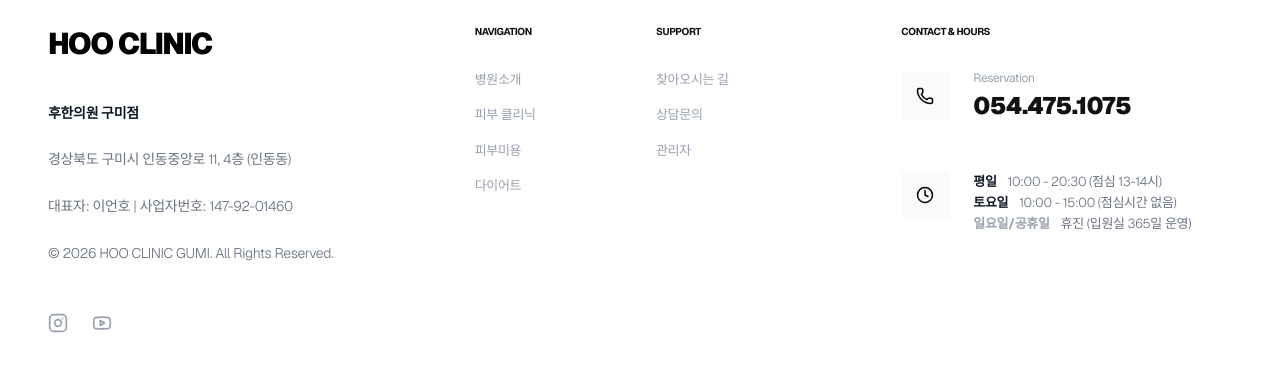
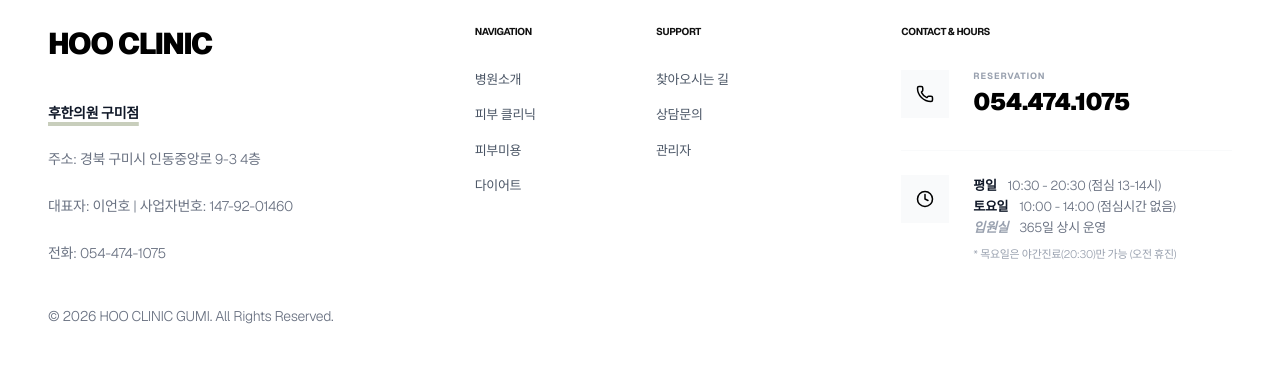
Before and after one commit to omdluj-hub/homepage, a Next.js app: page / in a window 1280 px wide. Shown: the part 4116-4489 px from the top of the page. Built offline with nearby package versions, Linux system fonts and the light colour scheme; no server answers.

Commit message:
fix: restore correct hospital info and enhance title contrast

```diff
--- a/app/clinic/[...slug]/page.tsx
+++ b/app/clinic/[...slug]/page.tsx
@@ -354,14 +354,15 @@ export default function ClinicDetailPage({ params }: { params: Promise<{ slug: s
 
       {/* Clinic Header */}
       <section className="bg-black py-40 text-white relative overflow-hidden">
+        <div className="absolute inset-0 bg-gradient-to-b from-black/20 to-black/60 z-0"></div>
         <div className="max-w-[1440px] mx-auto px-6 text-center relative z-10 animate-in fade-in slide-in-from-bottom-8 duration-1000">
-          <span className="inline-block text-[10px] font-bold tracking-[0.4em] uppercase text-gray-500 mb-8">
+          <span className="inline-block text-[10px] font-bold tracking-[0.4em] uppercase text-gray-400 mb-8">
             Treatment Program
           </span>
-          <h1 className="text-5xl md:text-7xl font-black mb-8 tracking-tighter text-white">
+          <h1 className="text-5xl md:text-7xl font-black mb-8 tracking-tighter text-white drop-shadow-[0_2px_10px_rgba(0,0,0,0.5)]">
             {data.title}
           </h1>
-          <p className="text-xl md:text-2xl max-w-2xl mx-auto font-light leading-relaxed text-gray-400 break-keep">
+          <p className="text-xl md:text-2xl max-w-2xl mx-auto font-light leading-relaxed text-gray-300 break-keep drop-shadow-md">
             {data.subtitle}
           </p>
         </div>
--- a/components/Footer.tsx
+++ b/components/Footer.tsx
@@ -1,7 +1,7 @@
 "use client";
 
 import Link from "next/link";
-import { Instagram, Youtube, Phone, MapPin, Clock } from "lucide-react";
+import { Instagram, Youtube, Phone, Clock, MapPin } from "lucide-react";
 
 const Footer = () => {
   return (
@@ -14,13 +14,14 @@ const Footer = () => {
               <span className="text-3xl font-black tracking-tighter text-black">HOO CLINIC</span>
             </Link>
             <div className="space-y-6 text-sm text-gray-500 font-light leading-relaxed">
-              <p className="text-gray-900 font-bold">후한의원 구미점</p>
-              <p>경상북도 구미시 인동중앙로 11, 4층 (인동동)</p>
+              <p className="text-gray-900 font-bold underline decoration-point-green/30 decoration-4 underline-offset-4 inline-block">후한의원 구미점</p>
+              <p>주소: 경북 구미시 인동중앙로 9-3 4층</p>
               <p>대표자: 이언호 | 사업자번호: 147-92-01460</p>
-              <p>© 2026 HOO CLINIC GUMI. All Rights Reserved.</p>
+              <p>전화: 054-474-1075</p>
+              <p className="pt-4">© 2026 HOO CLINIC GUMI. All Rights Reserved.</p>
             </div>
             <div className="flex gap-6 mt-12">
-              <a href="#" className="text-gray-400 hover:text-black transition-colors"><Instagram size={20} /></a>
+              <a href="https://www.instagram.com/hoogumi" target="_blank" rel="noopener noreferrer" className="text-gray-400 hover:text-black transition-colors"><Instagram size={20} /></a>
               <a href="#" className="text-gray-400 hover:text-black transition-colors"><Youtube size={20} /></a>
             </div>
           </div>
@@ -28,8 +29,8 @@ const Footer = () => {
           {/* Quick Links */}
           <div className="lg:col-span-4 grid grid-cols-2 gap-8">
             <div>
-              <h4 className="text-[10px] font-bold tracking-[0.3em] uppercase mb-8">Navigation</h4>
-              <ul className="space-y-4 text-[13px] font-medium text-gray-400">
+              <h4 className="text-[10px] font-bold tracking-[0.3em] uppercase text-gray-400 mb-8">Navigation</h4>
+              <ul className="space-y-4 text-[13px] font-medium text-gray-600">
                 <li><Link href="/about" className="hover:text-black transition-colors">병원소개</Link></li>
                 <li><Link href="/clinic/skin/acne" className="hover:text-black transition-colors">피부 클리닉</Link></li>
                 <li><Link href="/clinic/beauty/lifting" className="hover:text-black transition-colors">피부미용</Link></li>
@@ -37,8 +38,8 @@ const Footer = () => {
               </ul>
             </div>
             <div>
-              <h4 className="text-[10px] font-bold tracking-[0.3em] uppercase mb-8">Support</h4>
-              <ul className="space-y-4 text-[13px] font-medium text-gray-400">
+              <h4 className="text-[10px] font-bold tracking-[0.3em] uppercase text-gray-400 mb-8">Support</h4>
+              <ul className="space-y-4 text-[13px] font-medium text-gray-600">
                 <li><Link href="/contact" className="hover:text-black transition-colors">찾아오시는 길</Link></li>
                 <li><Link href="/contact" className="hover:text-black transition-colors">상담문의</Link></li>
                 <li><Link href="/admin" className="hover:text-black transition-colors">관리자</Link></li>
@@ -48,25 +49,26 @@ const Footer = () => {
 
           {/* Contact Info */}
           <div className="lg:col-span-4">
-            <h4 className="text-[10px] font-bold tracking-[0.3em] uppercase mb-8">Contact & Hours</h4>
+            <h4 className="text-[10px] font-bold tracking-[0.3em] uppercase text-gray-400 mb-8">Contact & Hours</h4>
             <div className="space-y-8">
               <div className="flex items-center gap-6">
                 <div className="w-12 h-12 bg-gray-50 flex items-center justify-center text-black">
                   <Phone size={18} />
                 </div>
                 <div>
-                  <p className="text-xs text-gray-400 mb-1">Reservation</p>
-                  <p className="text-2xl font-black tracking-tight">054.475.1075</p>
+                  <p className="text-xs text-gray-400 mb-1 uppercase tracking-widest font-bold text-[9px]">Reservation</p>
+                  <p className="text-2xl font-black tracking-tight text-black">054.474.1075</p>
                 </div>
               </div>
-              <div className="flex items-start gap-6 pt-4 border-t border-gray-50">
+              <div className="flex items-start gap-6 pt-6 border-t border-gray-50">
                 <div className="w-12 h-12 bg-gray-50 flex items-center justify-center text-black">
                   <Clock size={18} />
                 </div>
                 <div className="text-[13px] font-light text-gray-500 leading-relaxed">
-                  <p><span className="font-bold text-gray-900 mr-2">평일</span> 10:00 - 20:30 (점심 13-14시)</p>
-                  <p><span className="font-bold text-gray-900 mr-2">토요일</span> 10:00 - 15:00 (점심시간 없음)</p>
-                  <p><span className="font-bold text-gray-400 mr-2">일요일/공휴일</span> 휴진 (입원실 365일 운영)</p>
+                  <p><span className="font-bold text-gray-900 mr-2">평일</span> 10:30 - 20:30 (점심 13-14시)</p>
+                  <p><span className="font-bold text-gray-900 mr-2">토요일</span> 10:00 - 14:00 (점심시간 없음)</p>
+                  <p><span className="font-bold text-gray-400 mr-2 italic">입원실</span> 365일 상시 운영</p>
+                  <p className="mt-2 text-[11px] text-gray-400">* 목요일은 야간진료(20:30)만 가능 (오전 휴진)</p>
                 </div>
               </div>
             </div>
```
